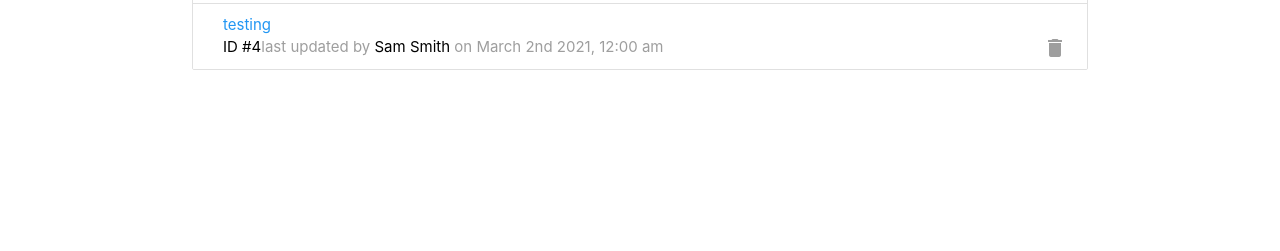
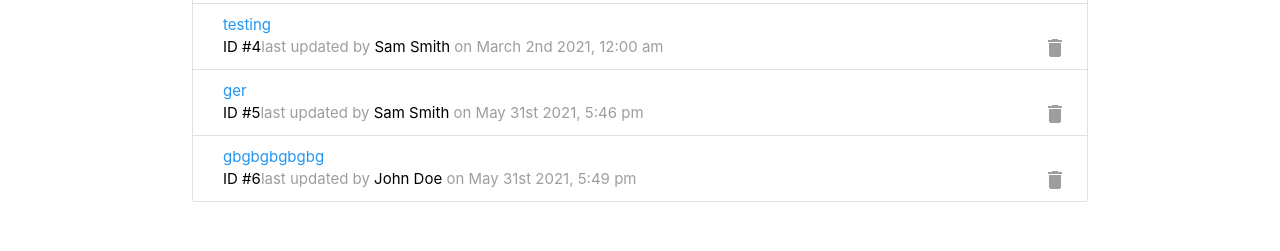
Before and after one commit to tchestnut85/it-logger, a React (Create React App) app: page / in a window 1280 px wide. Shown: the part 298-549 px from the top of the page. Built offline with nearby package versions, Linux system fonts and the light colour scheme; data requests are answered from the project's data file.

Commit message:
Added Redux action and reducer for deleting a log item.

```diff
--- a/db.json
+++ b/db.json
@@ -27,6 +27,20 @@
       "date": "03-02-2021",
       "tech": "Sam Smith",
       "id": 4
+    },
+    {
+      "message": "ger",
+      "attention": false,
+      "tech": "Sam Smith",
+      "date": "2021-05-31T17:46:54.489Z",
+      "id": 5
+    },
+    {
+      "message": "gbgbgbgbgbg",
+      "attention": false,
+      "tech": "John Doe",
+      "date": "2021-05-31T17:49:43.824Z",
+      "id": 6
     }
   ],
   "techs": [
--- a/src/components/logComponents/AddLogModal.js
+++ b/src/components/logComponents/AddLogModal.js
@@ -5,7 +5,7 @@ import PropTypes from 'prop-types';
 import { addLog } from '../../utils/actions/logActions';
 import { connect } from 'react-redux';
 
-const AddLogModal = () => {
+const AddLogModal = ({ addLog }) => {
 	const [message, setMessage] = useState('');
 	const [attention, setAttention] = useState(false);
 	const [tech, setTech] = useState('');
@@ -22,9 +22,10 @@ const AddLogModal = () => {
 			};
 
 			addLog(newLog);
+
 			M.toast({ html: `Log added by ${tech}` });
 
-			// Clear fields
+			// Clear Fields
 			setMessage('');
 			setTech('');
 			setAttention(false);
@@ -56,7 +57,9 @@ const AddLogModal = () => {
 							className='browser-default'
 							onChange={e => setTech(e.target.value)}
 						>
-							<option value=''>Select Technician</option>
+							<option value='' disabled>
+								Select Technician
+							</option>
 							<option value='Sam Smith'>Sam Smith</option>
 							<option value='John Doe'>John Doe</option>
 							<option value='Sara Wilson'>Sara Wilson</option>
@@ -73,7 +76,7 @@ const AddLogModal = () => {
 									className='filled-in'
 									checked={attention}
 									value={attention}
-									onChange={() => setAttention(!attention)}
+									onChange={e => setAttention(!attention)}
 								/>
 								<span>Needs Attention</span>
 							</label>
--- a/src/components/logComponents/EditLogModal.js
+++ b/src/components/logComponents/EditLogModal.js
@@ -45,7 +45,7 @@ const EditLogModal = () => {
 							className='browser-default'
 							onChange={e => setTech(e.target.value)}
 						>
-							<option value='' disable>
+							<option value='' disabled>
 								Select Technician
 							</option>
 							<option value='Sam Smith'>Sam Smith</option>
--- a/src/components/logComponents/LogItem.js
+++ b/src/components/logComponents/LogItem.js
@@ -1,8 +1,17 @@
+import M from 'materialize-css/dist/js/materialize.min.js';
 import Moment from 'react-moment';
 import PropTypes from 'prop-types';
 import React from 'react';
+import { connect } from 'react-redux';
+import { deleteLog } from '../../utils/actions/logActions';
 
-const LogItem = ({ log }) => {
+const LogItem = ({ log, deleteLog }) => {
+	const { id, message, attention, tech, date } = log;
+
+	const onDelete = () => {
+		deleteLog(id);
+	};
+
 	return (
 		<li className='collection-item'>
 			<div>
@@ -10,19 +19,20 @@ const LogItem = ({ log }) => {
 					// eslint-disable-next-line
 					href='#edit-log-modal'
 					className={`modal-trigger ${
-						log.attention ? 'red-text' : 'blue-text'
+						attention ? 'red-text' : 'blue-text'
 					}`}
 				>
-					{log.message}
+					{message}
 				</a>
 				<br />
 				<span className='grey-text'>
-					<span className='black-text'>ID #{log.id}</span>
-					last updated by{' '}
-					<span className='black-text'>{log.tech}</span> on{' '}
-					<Moment format='MMMM Do YYYY, h:mm a'>{log.date}</Moment>
+					<span className='black-text'>ID #{id}</span>
+					last updated by <span className='black-text'>
+						{tech}
+					</span>{' '}
+					on <Moment format='MMMM Do YYYY, h:mm a'>{date}</Moment>
 				</span>
-				<a href='#!' className='secondary-content'>
+				<a href='#!' className='secondary-content' onClick={onDelete}>
 					<i className='material-icons grey-text'>delete</i>
 				</a>
 			</div>
@@ -32,6 +42,7 @@ const LogItem = ({ log }) => {
 
 LogItem.propTypes = {
 	log: PropTypes.object.isRequired,
+	deleteLog: PropTypes.func.isRequired,
 };
 
-export default LogItem;
+export default connect(null, { deleteLog })(LogItem);
--- a/src/utils/actions/logActions.js
+++ b/src/utils/actions/logActions.js
@@ -1,4 +1,10 @@
-import { ADD_LOG, GET_LOGS, LOGS_ERROR, SET_LOADING } from './types';
+import {
+	ADD_LOG,
+	DELETE_LOG,
+	GET_LOGS,
+	LOGS_ERROR,
+	SET_LOADING,
+} from './types';
 
 // USING REDUX THUNK TO fetch data async
 
@@ -10,10 +16,11 @@ export const addLog = log => async dispatch => {
 		const res = await fetch('/logs', {
 			method: 'POST',
 			body: JSON.stringify(log),
-			headers: { 'Content-Type': 'application/json' },
+			headers: {
+				'Content-Type': 'application/json',
+			},
 		});
 		const data = await res.json();
-		console.log('data:', data);
 
 		dispatch({
 			type: ADD_LOG,
@@ -47,6 +54,27 @@ export const getLogs = () => async dispatch => {
 	}
 };
 
+// Delete a log
+export const deleteLog = id => async dispatch => {
+	try {
+		setLoading();
+
+		await fetch(`/logs/${id}`, {
+			method: 'DELETE',
+		});
+
+		dispatch({
+			type: DELETE_LOG,
+			payload: id,
+		});
+	} catch (err) {
+		dispatch({
+			type: LOGS_ERROR,
+			payload: err.response.statusText,
+		});
+	}
+};
+
 // Set loading to true
 export const setLoading = () => {
 	return {
--- a/src/utils/reducers/logReducer.js
+++ b/src/utils/reducers/logReducer.js
@@ -1,4 +1,10 @@
-import { ADD_LOG, GET_LOGS, LOGS_ERROR, SET_LOADING } from '../actions/types';
+import {
+	ADD_LOG,
+	DELETE_LOG,
+	GET_LOGS,
+	LOGS_ERROR,
+	SET_LOADING,
+} from '../actions/types';
 
 const initialState = {
 	logs: null,
@@ -18,7 +24,13 @@ const logReducer = (state = initialState, action) => {
 		case ADD_LOG:
 			return {
 				...state,
-				logs: [...state.logs, action.payload],
+				logs: [action.payload, ...state.logs],
+				loading: false,
+			};
+		case DELETE_LOG:
+			return {
+				...state,
+				logs: state.logs.filter(log => log.id !== action.payload),
 				loading: false,
 			};
 		case SET_LOADING:
```
